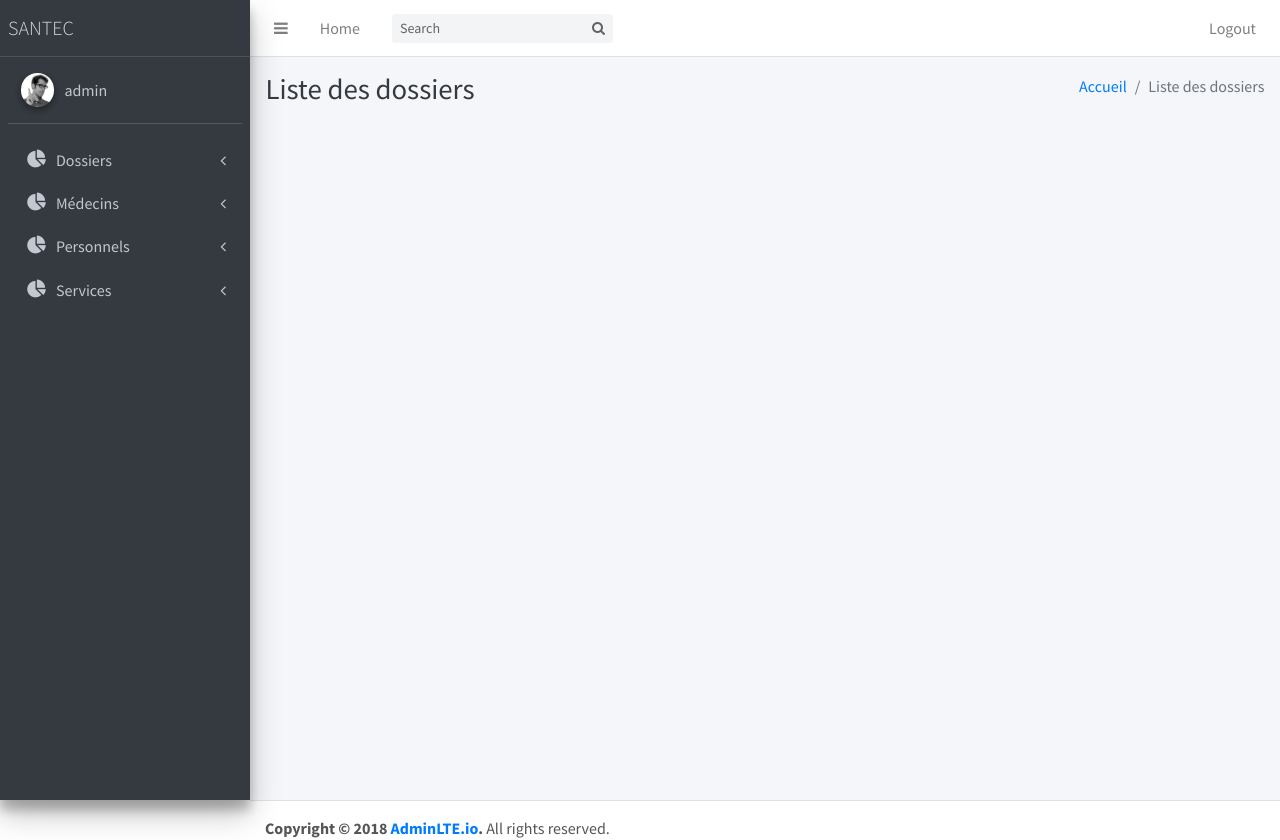
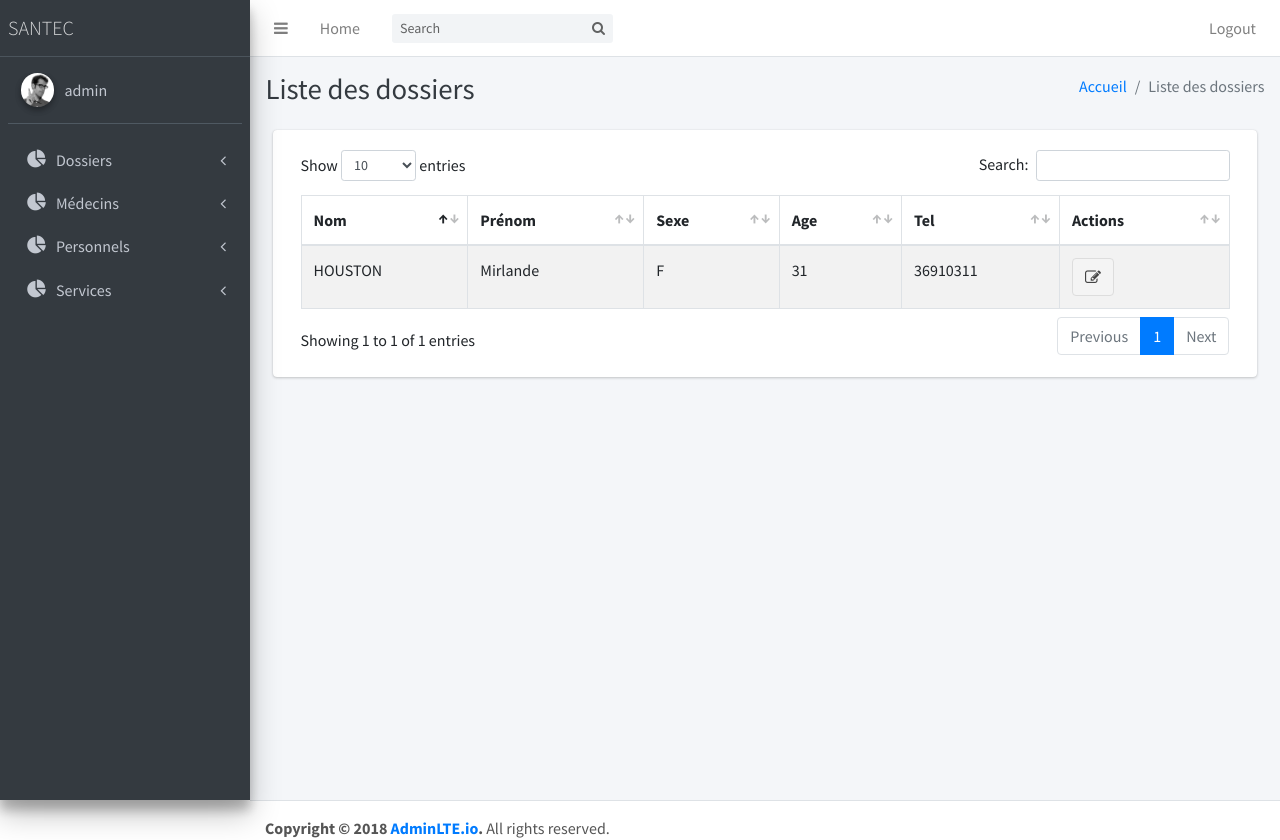
Before and after one commit to JHANAGUSTAVE/santec, a Django app: page /liste_dossiers in a window 1280 px wide. Shown: the top 840 px of the page. Run offline with Django 3.2, Linux system fonts and the light colour scheme; a user stored in the database is signed in; data comes from the database, SQL or seed files in the repository; some libraries are stand-ins or nearby versions.

Commit message:
liste dossiers

```diff
--- a/santec/templates/admin/layout.html
+++ b/santec/templates/admin/layout.html
@@ -12,6 +12,10 @@
     <link rel="stylesheet" href="{% static 'vendor/plugins/font-awesome/css/font-awesome.min.css' %}">
     <!-- IonIcons -->
     <link rel="stylesheet" href="http://code.ionicframework.com/ionicons/2.0.1/css/ionicons.min.css">
+  <!-- DataTables -->
+  <link rel="stylesheet" href="{% static 'vendor/plugins/datatables/dataTables.bootstrap4.min.css' %}">
+  <!-- Select2 -->
+  <link rel="stylesheet" href="{% static 'vendor/plugins/select2/select2.min.css' %}">
     <!-- Theme style -->
     <link rel="stylesheet" href="{% static 'vendor/dist/css/adminlte.min.css' %}">
     <!-- Google Font: Source Sans Pro -->
@@ -80,7 +84,8 @@ to get the desired effect
             <!-- Sidebar user panel (optional) -->
             <div class="user-panel mt-3 pb-3 mb-3 d-flex">
                 <div class="image">
-          <img src="{% static 'vendor/dist/img/user2-160x160.jpg' %}" class="img-circle elevation-2" alt="User Image">
+                    <img src="{% static 'vendor/dist/img/user2-160x160.jpg' %}" class="img-circle elevation-2"
+                         alt="User Image">
                 </div>
                 <div class="info">
                     <a href="#" class="d-block">{{ request.user.username }}</a>
@@ -89,7 +94,8 @@ to get the desired effect
 
             <!-- Sidebar Menu -->
             <nav class="mt-2">
-        <ul class="nav nav-pills nav-sidebar flex-column" data-widget="treeview" role="menu" data-accordion="false">
+                <ul class="nav nav-pills nav-sidebar flex-column" data-widget="treeview" role="menu"
+                    data-accordion="false">
                     <!-- Add icons to the links using the .nav-icon class
                          with font-awesome or any other icon font library -->
 
@@ -200,7 +206,6 @@ to get the desired effect
     {% block 'main' %}
 
 
-
     <!-- Content Wrapper. Contains page content -->
     <div class="content-wrapper">
         <!-- Content Header (Page header) -->
@@ -268,15 +273,33 @@ to get the desired effect
 <script src="{% static 'vendor/dist/js/adminlte.js' %}"></script>
 
 <!-- OPTIONAL SCRIPTS -->
-<script src="{% static 'vendor/plugins/chart.js/Chart.min.js' %}"></script>
 <script src="{% static 'vendor/dist/js/demo.js' %}"></script>
 <script src="{% static 'vendor/dist/js/pages/dashboard3.js' %}"></script>
 
-<script>
+<!-- Select2 -->
+<script src="{% static 'vendor/plugins/select2/select2.full.min.js' %}"></script>
+
+<!-- DataTables -->
+<script src="{% static 'vendor/plugins/datatables/jquery.dataTables.min.js' %}"></script>
+<script src="{% static 'vendor/plugins/datatables/dataTables.bootstrap4.min.js' %}"></script>
+
+<script type="text/javascript">
   $(function () {
     //Initialize Select2 Elements
-    $('.select2').select2()
+    $('select').select2();
+
+    $('.grid_data').DataTable({
+      "paging": true,
+      "lengthChange": true,
+      "searching": true,
+      "ordering": true,
+      "info": true,
+      "autoWidth": false
     });
+
+  });
+
+</script>
 
 </body>
 </html>
--- a/santec/templates/admin/liste_dossiers.html
+++ b/santec/templates/admin/liste_dossiers.html
@@ -8,15 +8,42 @@
         <div class="row">
             <div class="col-md-12 col-md-offset-">
 
-                <table>
-                    <tbody>
-                        {% for dossier in dossiers %}
+                <div class="card card-default">
+
+                    <div class="card-body">
+
+                        <table class="table table-bordered  table-striped grid_data">
+                            <thead>
                             <tr>
-                                <td>{{dossier.diagnostique}}</td>
+                                <th>Nom</th>
+                                <th>Prénom</th>
+                                <th>Sexe</th>
+                                <th>Age</th>
+                                <th>Tel</th>
+                                <th>Actions</th>
                             </tr>
-                        {% endfor %}
-                    </tbody>
-                </table>
+                            </thead>
+                            <tbody>
+                            {% for dossier in dossiers %}
+                            <tr>
+                                <td>{{dossier.id_patient.id_personne.nom}}</td>
+                                <td>{{dossier.id_patient.id_personne.prenom}}</td>
+                                <td>{{dossier.id_patient.sexe}}</td>
+                                <td>{{dossier.id_patient.age}}</td>
+                                <td>{{dossier.id_patient.id_personne.telephone}}</td>
+                                <td>
+                                    <a href="/editer_dossier/{{dossier.pk}}" class="btn btn-default">
+                                        <i class="fa fa-edit"></i>
+                                    </a>
+                                </td>
+                            </tr>
+                            {% endfor %}
+                            </tbody>
+                        </table>
+
+                    </div>
+                    <!-- /.card-body -->
+                </div>
 
             </div>
         </div>
--- a/santec/views.py
+++ b/santec/views.py
@@ -111,6 +111,5 @@ def liste_dossiers(request):
 	if not request.user.is_authenticated():
 		return HttpResponseRedirect("/login/")
 
-	data = {'heading': 'Liste des dossiers'}
-	dossiers = Dossier.objects.all()
+	data = {'heading': 'Liste des dossiers', "dossiers": Dossier.objects.all()}
 	return render(request, "admin/liste_dossiers.html", data)
```
Lines whose indentation alone changed are shown as unchanged.
